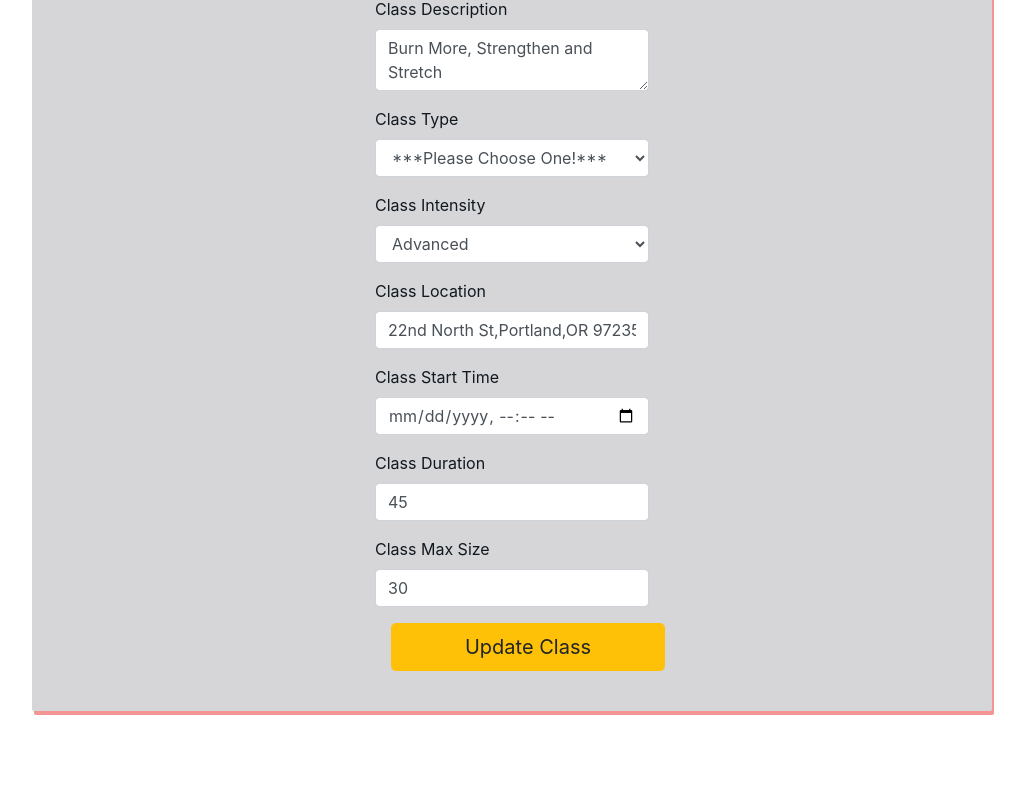
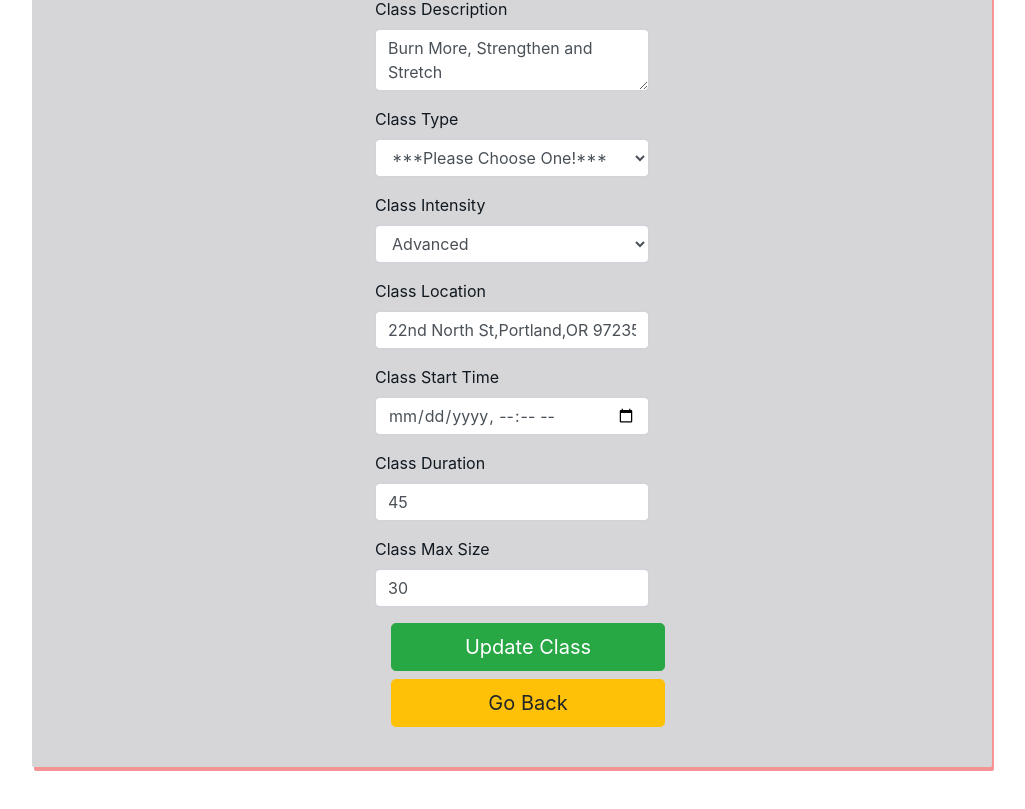
Before and after one commit to anywherefitness-tt187/Front-End-Anywherefitness, a React (Create React App) app: page /instructor/updateform/1 in a window 1280 px wide. Shown: the part 444-1253 px from the top of the page, without its empty margins (128-1153 px from the left). Built offline with nearby package versions, Linux system fonts and the light colour scheme.

Commit message:
cancel/go back button added to instructor update/create form

```diff
--- a/src/components/Instructor/InstructorClass.js
+++ b/src/components/Instructor/InstructorClass.js
@@ -4,7 +4,7 @@ import {Button,Card,CardTitle,CardText,CardSubtitle, CardBody} from 'reactstrap'
 import { FaMapMarker,FaRegCalendar,FaClock} from 'react-icons/fa';
 import { GiWeightLiftingUp,GiDuration } from "react-icons/gi";
 import {IconContext} from "react-icons";
-import {axiosWithAuth} from '../utils/axiosWithAuth';
+import {axiosWithAuth} from '../../utils/axiosWithAuth';
 
 function InstructorClass({classList}){
     const history=useHistory();
--- a/src/components/Instructor/InstructorCreateForm.js
+++ b/src/components/Instructor/InstructorCreateForm.js
@@ -2,7 +2,7 @@ import React,{useState,useEffect} from 'react';
 import {useHistory} from 'react-router-dom';
 import { Form,FormGroup,Input,Label,Button,Badge} from 'reactstrap';
 import * as yup from "yup";
-import { axiosWithAuth } from '../utils/axiosWithAuth';
+import { axiosWithAuth } from '../../utils/axiosWithAuth';
 
 
 function InstructorCreate({setClassList}){
@@ -115,7 +115,9 @@ function InstructorCreate({setClassList}){
             console.log('server erro in post',err)
             setServerError("oops! Looks like server side error!");
           })
-
+  }
+  const handleBack=()=>{
+    history.push('/instructor/dashboard')
   }
 
 return(
@@ -222,6 +224,10 @@ return(
             className="btn-lg  btn-block"
             type="submit"
             disabled={buttonIsDisabled}>Create Class</Button>
+
+            <Button color="warning"
+            className="btn-lg  btn-block"
+            onClick={handleBack}>Go Back</Button>
         </Form>
     </div>
     </>
--- a/src/components/Instructor/InstructorUpdateForm.js
+++ b/src/components/Instructor/InstructorUpdateForm.js
@@ -3,7 +3,7 @@ import {useHistory,useParams} from 'react-router-dom';
 import { Form,FormGroup,Input,Label,Button} from 'reactstrap';
 import * as yup from "yup";
 import axios from "axios";
-import { axiosWithAuth } from '../utils/axiosWithAuth';
+import { axiosWithAuth } from '../../utils/axiosWithAuth';
 
 
 function InstructorUpdateForm({classList,setClassList}){
@@ -127,6 +127,9 @@ function InstructorUpdateForm({classList,setClassList}){
 
   }
 
+  const handleBack=()=>{
+    history.push('/instructor/dashboard')
+  }
 return(
     <>
     <h4>Update your class : {classInfo.class_name}!</h4>
@@ -227,10 +230,14 @@ return(
             onChange={handleChange}
             />
             </FormGroup>
-            <Button color="warning"
+            <Button color="success"
             className="btn-lg  btn-block"
             type="submit"
             disabled={buttonIsDisabled}>Update Class</Button>
+
+            <Button color="warning"
+            className="btn-lg  btn-block"
+            >Go Back</Button>
         </Form>
     </div>
     </>
```
Also changed, not shown: src/utils/axiosWithAuth.js (renamed from src/components/utils/axiosWithAuth.js), 1 other file (tests, documents, lock files or other folders).
